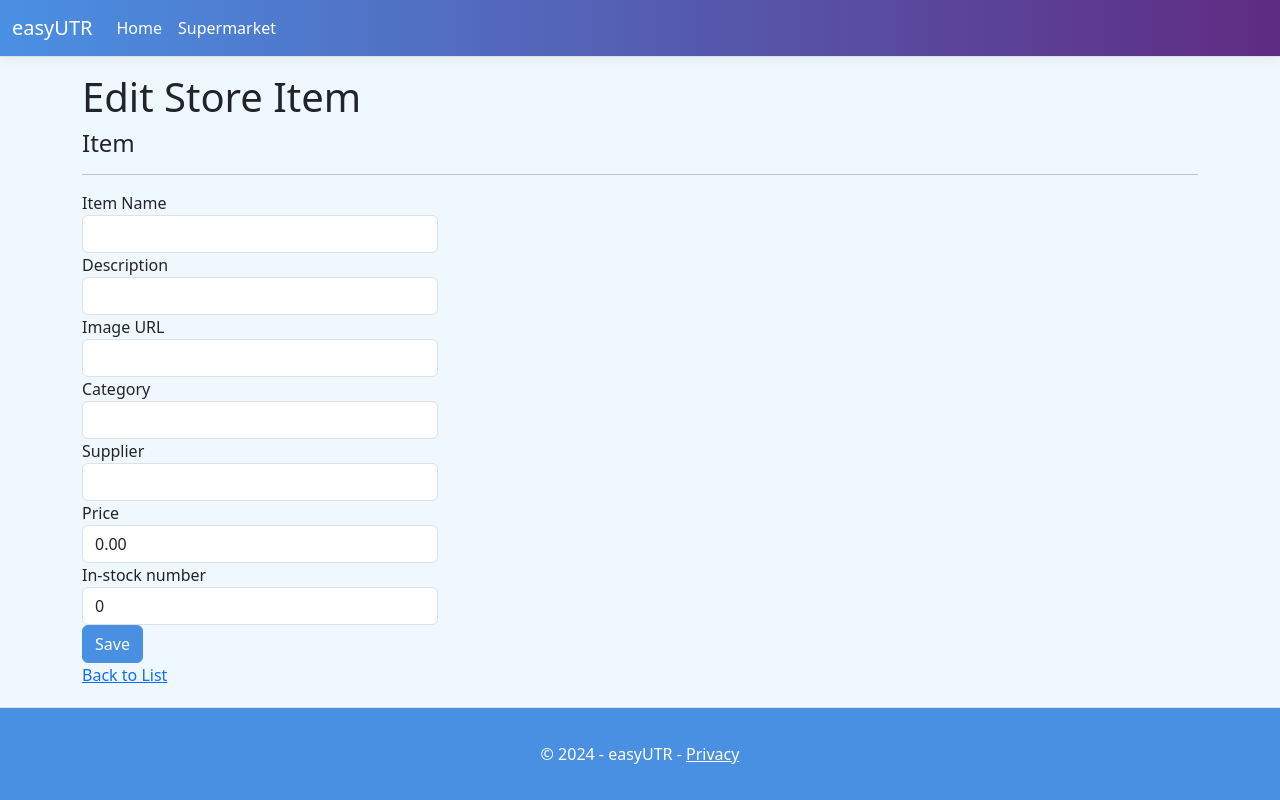
After one commit to timy/easyUTR, an ASP.NET Core app: template easyUTR/Views/Stores/EditStoreItem.cshtml in a window 1280 px wide. The commit adds this page. Run offline with ASP.NET Core 8, Linux system fonts and the light colour scheme; the template is opened without the code that fills it, so the values that code supplies are empty; style sheets or scripts are compiled from the project's sources; some libraries are stand-ins or nearby versions.

Commit message:
Show the page to edit a specific store item

```diff
--- a/easyUTR/Views/Stores/Details.cshtml
+++ b/easyUTR/Views/Stores/Details.cshtml
@@ -64,7 +64,10 @@
                         <td>@item.Detail.ItemName</td>
                         <td>@item.Price</td>
                         <td>@item.NumberInStock</td>
-                        <td><a asp-controller="Items" asp-action="Edit" asp-route-id="@item.Detail.ItemID" class="btn btn-sm btn-outline-secondary">Edit</a></td>
+                        <td><a asp-action="EditStoreItem"
+                               asp-route-storeId="@Model.Store.StoreID"
+                               asp-route-itemId="@item.Detail.ItemID"
+                               class="btn btn-sm btn-outline-secondary">Edit</a></td>
                     </tr>
                 }
             }
--- /dev/null
+++ b/easyUTR/Views/Stores/EditStoreItem.cshtml
@@ -0,0 +1,64 @@
+@model easyUTR.ViewModels.EditStoreItemViewModel
+
+@{
+    ViewData["Title"] = "Edit";
+}
+
+<h1>Edit Store Item</h1>
+
+<h4>Item</h4>
+<hr />
+<div class="row">
+    <div class="col-md-4">
+        <form asp-action="Edit">
+            <div asp-validation-summary="ModelOnly" class="text-danger"></div>
+            <input type="hidden" asp-for="Item.Detail.ItemID" />
+            <div class="form-group">
+                <label asp-for="Item.Detail.ItemName" class="control-label">Item Name</label>
+                <input asp-for="Item.Detail.ItemName" class="form-control" />
+                <span asp-validation-for="Item.Detail.ItemName" class="text-danger"></span>
+            </div>
+            <div class="form-group">
+                <label asp-for="Item.Detail.ItemDescription" class="control-label">Description</label>
+                <input asp-for="Item.Detail.ItemDescription" class="form-control" />
+                <span asp-validation-for="Item.Detail.ItemDescription" class="text-danger"></span>
+            </div>
+            <div class="form-group">
+                <label asp-for="Item.Detail.ItemImage" class="control-label">Image URL</label>
+                <input asp-for="Item.Detail.ItemImage" class="form-control" />
+                <span asp-validation-for="Item.Detail.ItemImage" class="text-danger"></span>
+            </div>
+            <div class="form-group">
+                <label asp-for="Item.Detail.CategoryId" class="control-label">Category</label>
+                <select asp-for="Item.Detail.CategoryId" class="form-control" asp-items="Model.CategoryList"></select>
+                <span asp-validation-for="Item.Detail.CategoryId" class="text-danger"></span>
+            </div>
+            <div class="form-group">
+                <label asp-for="Item.Detail.SupplierId" class="control-label">Supplier</label>
+                <select asp-for="Item.Detail.SupplierId" class="form-control" asp-items="Model.SupplierList"></select>
+                <span asp-validation-for="Item.Detail.SupplierId" class="text-danger"></span>
+            </div>
+            <div class="form-group">
+                <label asp-for="Item.Price" class="control-label">Price</label>
+                <input asp-for="Item.Price" class="form-control" />
+                <span asp-validation-for="Item.Price" class="text-danger"></span>
+            </div>
+            <div class="form-group">
+                <label asp-for="Item.NumberInStock" class="control-label">In-stock number</label>
+                <input asp-for="Item.NumberInStock" class="form-control" />
+                <span asp-validation-for="Item.NumberInStock" class="text-danger"></span>
+            </div>
+            <div class="form-group">
+                <input type="submit" value="Save" class="btn btn-primary" />
+            </div>
+        </form>
+    </div>
+</div>
+
+<div>
+    <a asp-action="Index">Back to List</a>
+</div>
+
+@section Scripts {
+    @{await Html.RenderPartialAsync("_ValidationScriptsPartial");}
+}
```
Also changed, not shown: easyUTR/Controllers/StoresController.cs (+92 -0 lines), easyUTR/ViewModels/Stores/EditStoreItemViewModel.cs (added, +12 -0 lines), 1 other file.
